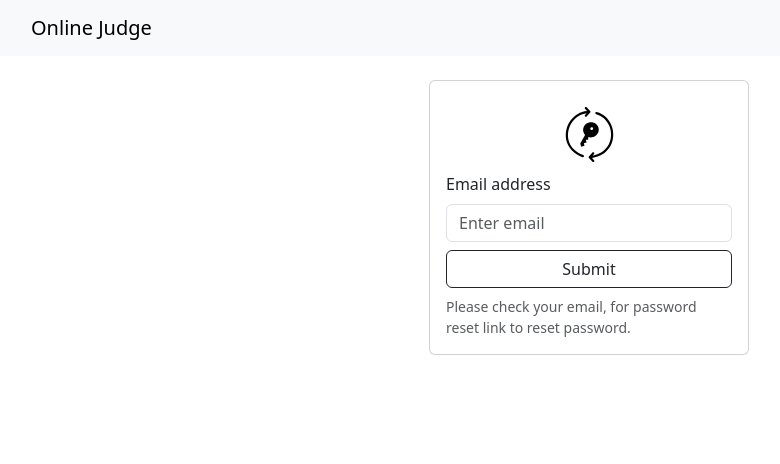
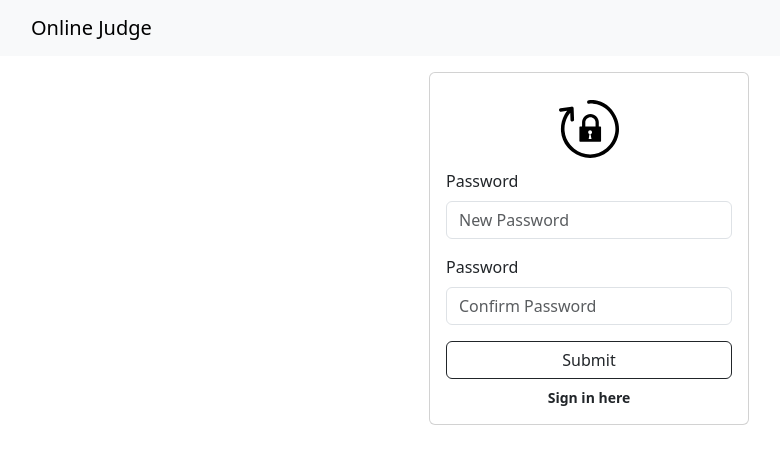
Before and after one commit to Priyadharshini-hue/Online-Judge, a React (Create React App) app in the folder client/: page /resetPassword in a window 1280 px wide. Shown: the top 464 px of the page, without its empty margins (51-831 px from the left). Built offline with nearby package versions, Linux system fonts and the light colour scheme; no server answers.

Commit message:
add  form validation and api call to reset the password with a token.

```diff
--- a/client/src/components/auth/ResetPassword.jsx
+++ b/client/src/components/auth/ResetPassword.jsx
@@ -1,26 +1,90 @@
-import React from 'react';
-import { Card, Form, Button, Image } from 'react-bootstrap';
-import image from '../../images/reset.svg';
-
+import React, { useState } from 'react';
+import { Card, Form, Button, Image, Alert } from 'react-bootstrap';
+import image from '../../images/signIn.svg';
+import { useParams } from 'react-router-dom';
+import { useResetPasswordFormState } from './authState';
+import { resetPassword } from '../../services/api';
 
 const ResetPassword = () => {
+
+    const { token } = useParams();
+    const [message, setMessage] = useState('');
+    const [variant, setVariant] = useState('');
+    const { resetPasswordFormState, setResetPasswordFormState, handleInputChange } = useResetPasswordFormState();
+
+    const handleSubmit = async (e) => {
+        e.preventDefault();
+
+        if (Object.values(resetPasswordFormState.errorMessage).every((error) => error === '')) {
+            console.log(resetPasswordFormState);
+            try {
+                const result = await resetPassword(resetPasswordFormState.password, token);
+
+                setResetPasswordFormState({
+                    password: "",
+                    confirmPassword: "",
+                    errorMessage: {
+                        password: "",
+                        confirmPassword: "",
+                    },
+                });
+                if (result.status === 200) {
+                    setMessage(result.data.msg);
+                    setVariant('info');
+                } else if (result.status === 202) {
+                    setMessage(result.data.msg);
+                    setVariant('info');
+                } else if (result.status === 201) {
+                    setMessage(result.data.msg);
+                    setVariant('danger');
+                }
+                console.log(result);
+            } catch (error) {
+                console.log(error);
+            }
+        }
+    }
+
     return (
-        <div className='mt-4 d-flex flex-wrap justify-content-center '>
-            <Card className="p-3 w-25">
-                <Image src={image} rounded style={{ display: 'block', margin: '0 auto', width: 75, height: 75, borderRadius: '50%', padding: "10px" }} />
-                <Form >
-                    <Form.Group className="mb-2" controlId="formGroupEmail" placeholder="Email address">
-                        <Form.Label>Email address</Form.Label>
-                        <Form.Control required type="email" placeholder="Enter email" />
+        <div className='mt-3 d-flex justify-content-center '>
+            <Card className='p-3 w-25'>
+                <Image src={image} rounded style={{ display: 'block', margin: '0 auto', width: 80, height: 80, borderRadius: '50%', padding: '10px' }} />
+                {message && (
+                    <Alert className='text-center' variant={variant}>
+                        {message}
+                    </Alert>
+                )}
+                <Form onSubmit={handleSubmit}>
+                    <Form.Group className='mb-3' controlId='formGroupPassword'>
+                        <Form.Label>Password</Form.Label>
+                        <Form.Control required type='password' placeholder='New Password' name='password'
+                            value={resetPasswordFormState.password} onChange={handleInputChange}
+                            isInvalid={!!resetPasswordFormState.errorMessage.password} />
+                        {resetPasswordFormState.errorMessage.password &&
+                            <Form.Control.Feedback type='invalid'>
+                                {resetPasswordFormState.errorMessage.password}
+                            </Form.Control.Feedback>
+                        }
                     </Form.Group>
-                    <Button className="w-100" variant="outline-dark" type='submit'>Submit</Button>
-                    <Form.Text className="d-flex justify-content-center mt-2">
-                        Please check your email, for password reset link to reset password.
+                    <Form.Group className='mb-3' controlId='formGroupConfirmPassword'>
+                        <Form.Label>Password</Form.Label>
+                        <Form.Control required type='password' placeholder='Confirm Password' name='confirmPassword'
+                            value={resetPasswordFormState.confirmPassword} onChange={handleInputChange}
+                            isInvalid={!!resetPasswordFormState.errorMessage.confirmPassword} />
+                        {resetPasswordFormState.errorMessage.confirmPassword &&
+                            <Form.Control.Feedback type='invalid'>
+                                {resetPasswordFormState.errorMessage.confirmPassword}
+                            </Form.Control.Feedback>
+                        }
+                    </Form.Group>
+                    <Button className='w-100' variant='outline-dark' type='submit'>Submit</Button>
+                    <Form.Text className='mt-2  d-flex justify-content-center'>
+                        <a className='fw-bold text-dark text-decoration-none' href='/user/signIn'>Sign in here</a>
                     </Form.Text>
                 </Form>
             </Card>
-        </div >
+        </div>
     )
 }
 
-export default ResetPassword
+export default ResetPassword;
--- a/client/src/services/api.js
+++ b/client/src/services/api.js
@@ -7,6 +7,18 @@ export const forgotPassword = async (email) => {
       `${BACK_SERVER_URL}/user/forgotPassword`,
       { email }
     );
+    return response;
+  } catch (error) {
+    return error;
+  }
+};
+
+export const resetPassword = async (password, token) => {
+  try {
+    const response = await axios.put(`${BACK_SERVER_URL}/user/resetPassword`, {
+      password,
+      token,
+    });
     return response;
   } catch (error) {
     return error;
```
